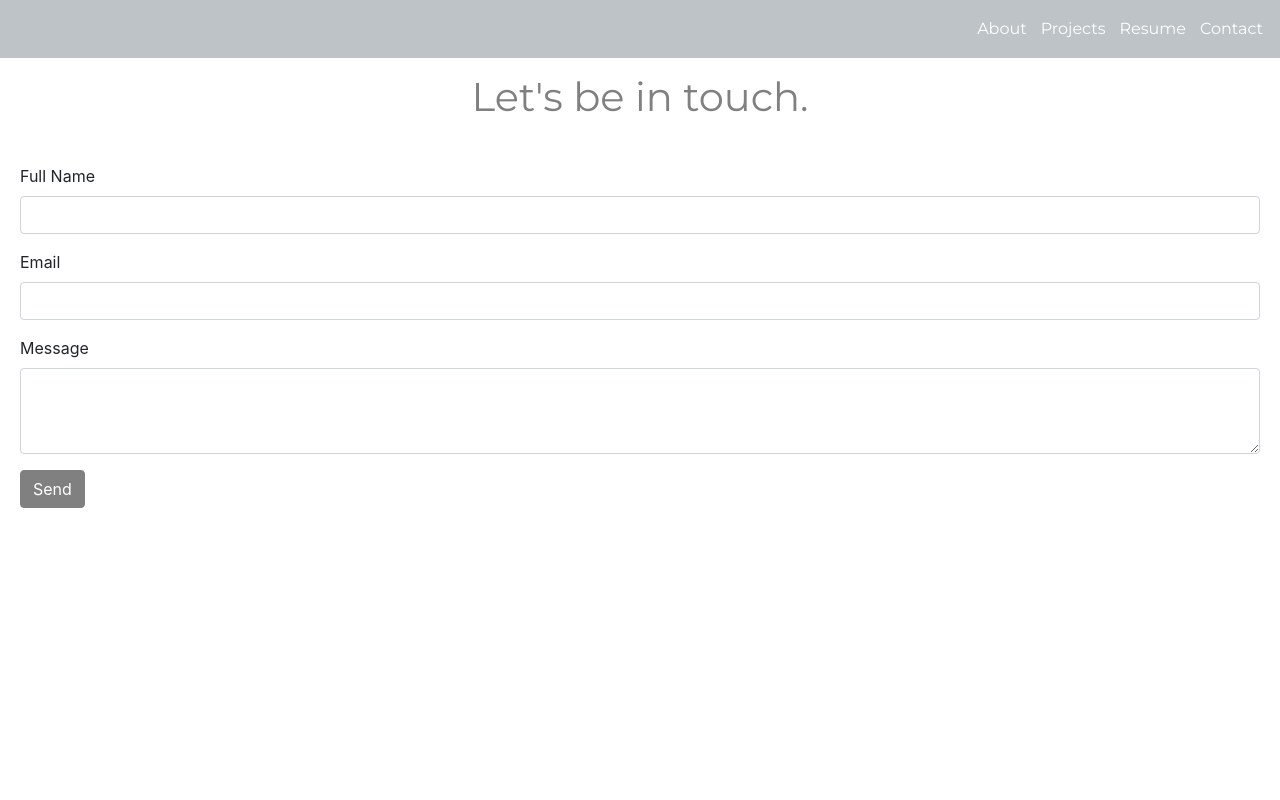
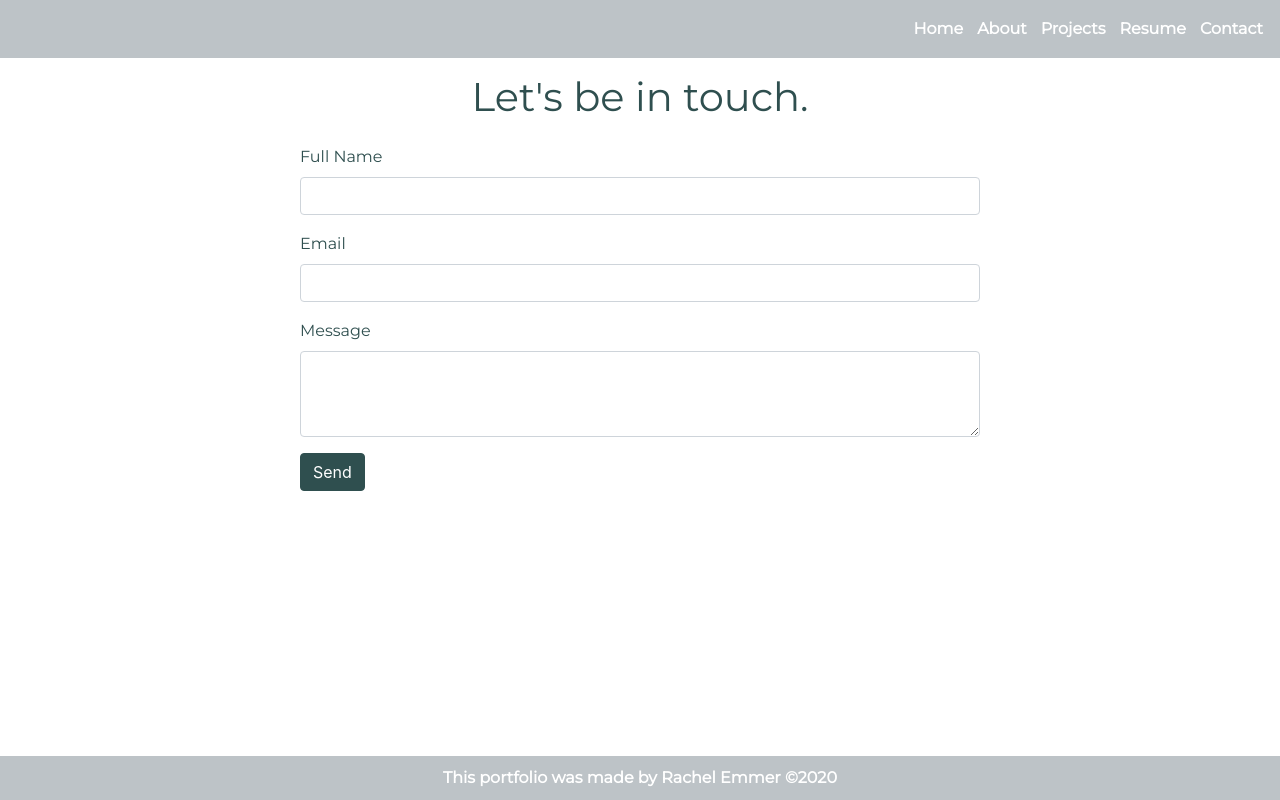
Before and after one commit to rachelemmer/my-portfolio, a React (Create React App) app: page /contact in a window 1280 px wide. Built offline with nearby package versions, Linux system fonts and the light colour scheme.

Commit message:
add home page and styling

```diff
--- a/public/index.html
+++ b/public/index.html
@@ -31,7 +31,7 @@
       crossorigin="anonymous"
     />
     <link href="https://fonts.googleapis.com/css2?family=Montserrat&display=swap" rel="stylesheet">
-    <title>My Portfolio</title>
+    <title>Rachel Emmer's Portfolio</title>
   </head>
   <body>
     <noscript>You need to enable JavaScript to run this app.</noscript>
--- a/src/App.css
+++ b/src/App.css
@@ -1,5 +1,24 @@
 body {
   background-color: white;
+}
+
+.avatar {
+  width: 300px;
+  height: 300px;
+  margin-top: 50px;
+}
+
+.home-page-container {
+  display: flex;
+  flex-direction: row;
+  justify-content: space-around;
+}
+
+.home-page-title {
+  font-family: 'Montserrat', sans-serif;
+  font-size: 50px;
+  color: darkslategrey;
+  margin-top: 200px;
 }
 
 .nav-bar {
@@ -14,24 +33,35 @@ body {
   text-decoration: none;
   color: white;
   padding: 7px;
-  font-family: 'Montserrat', sans-serif;;
+  font-family: 'Montserrat', sans-serif;
+  font-weight: 600;
 }
 
 .contact-title {
   text-align: center;
   padding: 15px;
   font-family: 'Montserrat', sans-serif;
-  color: grey
+  color: darkslategrey;
 }
 
 .contact-form {
-  padding: 20px
+  margin: 5px 300px 0px;
+}
+
+.d-inline-success-msg {
+  font-family: 'Montserrat', sans-serif;
+  color: darkslategrey;
+}
+
+.d-inline-err-msg {
+  font-family: 'Montserrat', sans-serif;
+  color: darkslategrey;
 }
 
 .btn-primary {
   color: #fff;
-  background-color: grey;
-  border-color: grey;
+  background-color: darkslategrey;
+  border-color: darkslategrey;
 }
 
 .project-card-container {
@@ -43,7 +73,7 @@ body {
   text-align: center;
   padding: 30px;
   font-family: 'Montserrat', sans-serif;
-  color: grey
+  color: darkslategrey;
 }
 
 .project-card {
@@ -54,7 +84,7 @@ body {
   text-align: center;
   padding: 20px;
   font-family: 'Montserrat', sans-serif;
-  color: grey
+  color: darkslategrey;
 }
 
 .about-photo {
@@ -72,3 +102,21 @@ body {
   font-family: 'Montserrat', sans-serif;
   color: darkslategrey
 }
+
+.footer {
+  position: absolute;
+  bottom: 0;
+  width: 100%;
+  background-color: #BDC3C7;
+  font-family: 'Montserrat', sans-serif;
+  color: white;
+  text-align: center;
+  padding: 10px;
+  margin-top: 10px;
+  font-weight: 800;
+}
+
+.form-label {
+  font-family: 'Montserrat', sans-serif;
+  color: darkslategrey
+}
--- a/src/App.js
+++ b/src/App.js
@@ -2,9 +2,11 @@ import React, {Component} from 'react';
 import { BrowserRouter as Router, Switch, Route } from 'react-router-dom'
 import Nav from './Nav';
 import Resume from './Resume';
+import Home from './Home';
 import About from './About';
 import Projects from './Projects';
 import Contact from './Contact';
+import Footer from './Footer';
 import 'bootstrap/dist/css/bootstrap.min.css';
 import './App.css';
 
@@ -16,6 +18,12 @@ export default class App extends Component {
         <Router>
           <Nav />
           <Switch>
+            <Route
+            exact path='/'
+            render={(props) =>
+              <Home/>
+            }
+            />
             <Route
               path='/about'
               render={(props) =>
@@ -42,6 +50,7 @@ export default class App extends Component {
             />
           </Switch>
         </Router>
+        <Footer/>
       </div>
     );
   }
--- a/src/Contact.js
+++ b/src/Contact.js
@@ -59,20 +59,20 @@ export default class Contact extends Component {
             <h1 className="contact-title">Let's be in touch.</h1>
             <Form className="contact-form" onSubmit={this.handleSubmit}>
                 <Form.Group>
-                    <Form.Label htmlFor="full-name">Full Name</Form.Label>
+                    <Form.Label className="form-label" htmlFor="full-name">Full Name</Form.Label>
                     <Form.Control id="full-name" name="name" type="text" value={this.state.name} onChange={this.handleChange}/>
                 </Form.Group>
                 <Form.Group>
-                    <Form.Label htmlFor="email">Email</Form.Label>
+                    <Form.Label className="form-label" htmlFor="email">Email</Form.Label>
                     <Form.Control id="email" name="email" type="email" value={this.state.email} onChange={this.handleChange}/>
                 </Form.Group>
                 <Form.Group>
-                    <Form.Label htmlFor="message">Message</Form.Label>
+                    <Form.Label className="form-label" htmlFor="message">Message</Form.Label>
                     <Form.Control id="message" name="message" as="textarea" rows="3" value={this.state.message} onChange={this.handleChange}/>
                 </Form.Group>
                 <Button className="d-inline-block" variant="primary" type="submit" disabled={this.state.disabled}>Send</Button>
-            {this.state.emailSent === true && <p className="d-inline success-msg">Email Sent</p>}
-            {this.state.emailSent === false && <p className="d-inline err-msg">Email Not Sent</p>}
+            {this.state.emailSent === true && <p className="d-inline-success-msg">Email Sent</p>}
+            {this.state.emailSent === false && <p className="d-inline-err-msg">Email Not Sent</p>}
             </Form>
         </div>
         )
--- /dev/null
+++ b/src/Footer.js
@@ -0,0 +1,7 @@
+import React from 'react'
+
+export default function Footer() {
+    return (
+        <footer className="footer">This portfolio was made by Rachel Emmer ©2020</footer>
+    )
+}
--- /dev/null
+++ b/src/Home.js
@@ -0,0 +1,10 @@
+import React from 'react'
+
+export default function Home() {
+    return (
+        <div className="home-page-container">
+          <img className="avatar" src="https://i.imgur.com/ksgJn8I.png" alt="Rachel Avatar"/>
+          <h1 className="home-page-title">Rachel Emmer // Software Engineer</h1>
+        </div>
+    )
+}
--- a/src/Nav.js
+++ b/src/Nav.js
@@ -4,6 +4,7 @@ import { Link } from 'react-router-dom'
 export default function Nav() {
     return (
         <nav className="nav-bar">
+            <Link to="/" className="link">Home</Link>
             <Link to='About' className="link">About</Link>
             <Link to='Projects' className="link">Projects</Link>
             <Link to='Resume' className="link">Resume</Link>
```
